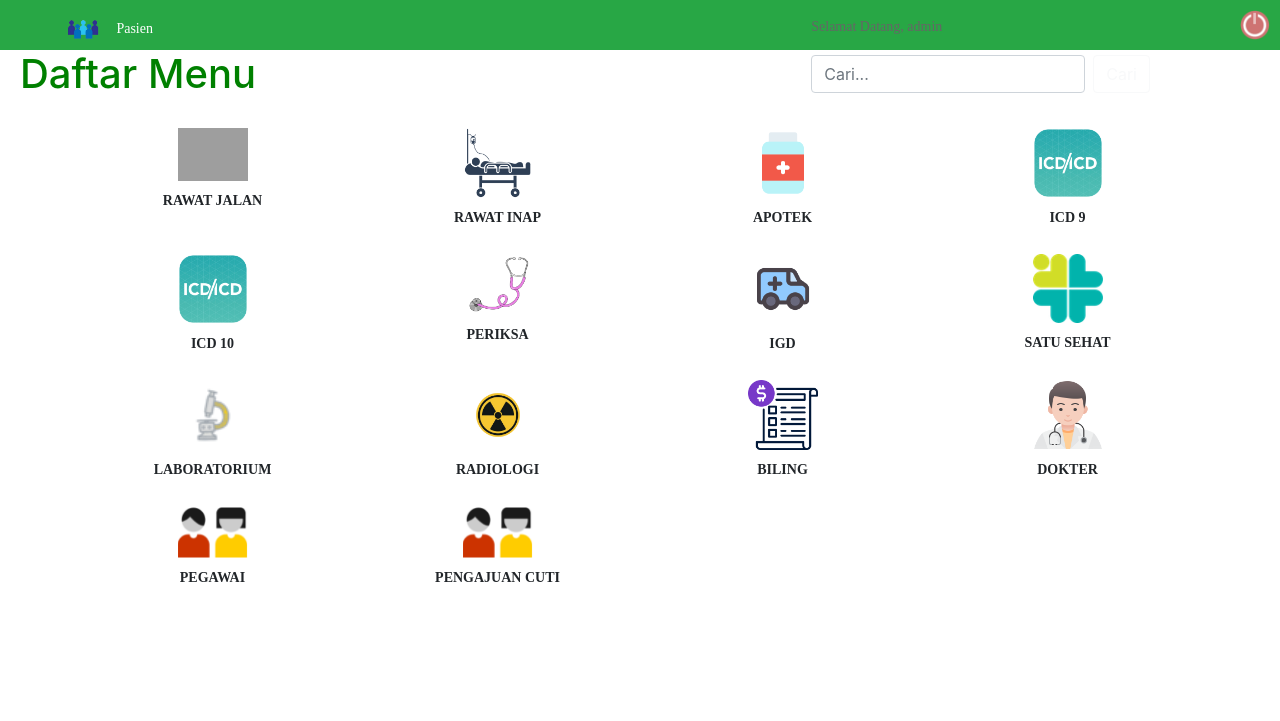
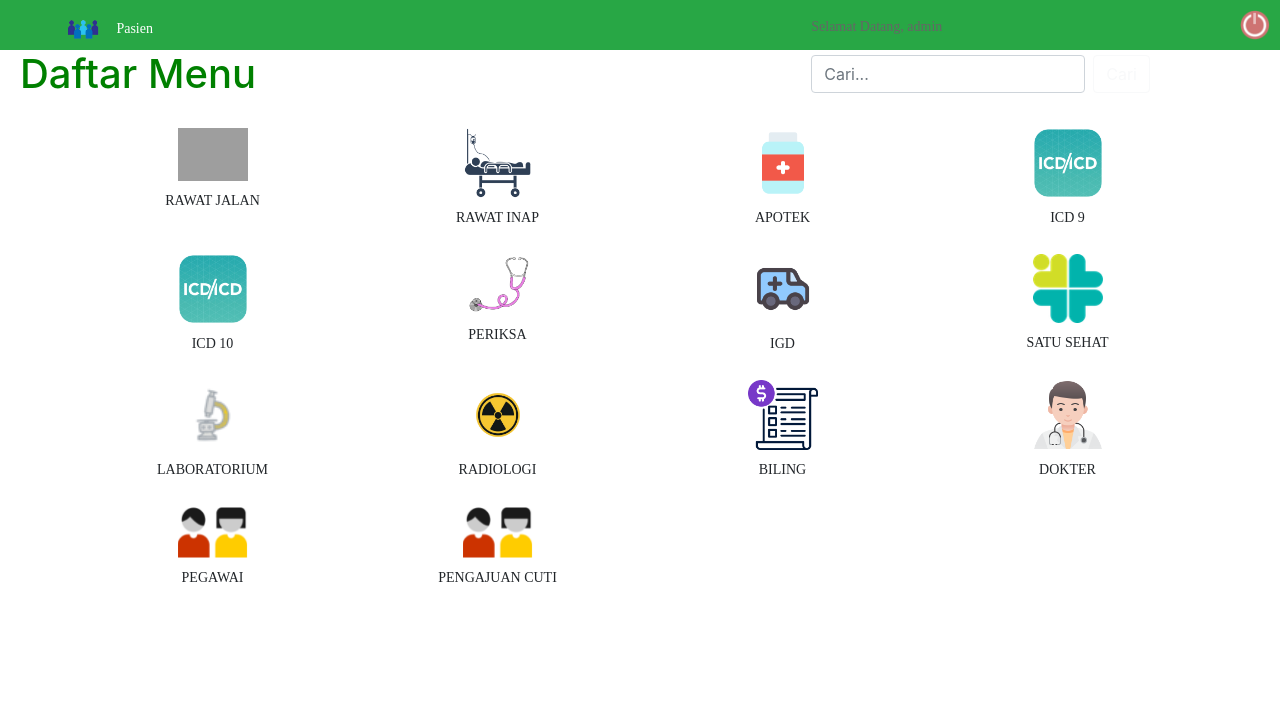
Before and after one commit to handi233/simrs, a PHP site: page /simrs/modul/dasbor/ in a window 1280 px wide. Shown: the top 721 px of the page. Run offline with PHP 8.4, Linux system fonts and the light colour scheme; a user stored in the database is signed in; data comes from the database, SQL or seed files in the repository; some libraries are stand-ins or nearby versions; some web fonts are replaced; grey boxes are pictures that could not be loaded.

Commit message:
index.php

```diff
--- a/simrs/modul/dasbor/index.php
+++ b/simrs/modul/dasbor/index.php
@@ -111,6 +111,7 @@ if (!isset($_SESSION['username'])) {
         .modul-link strong {
             display: block;
             margin-top: 8px;
+            font-weight: normal !important;
         }
         body {
     margin-bottom: 50px;
```
